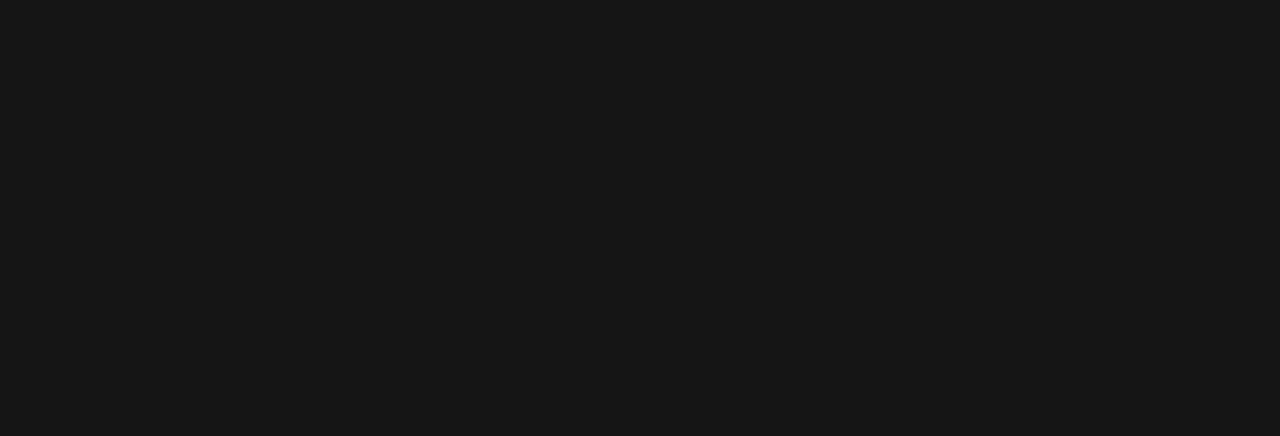
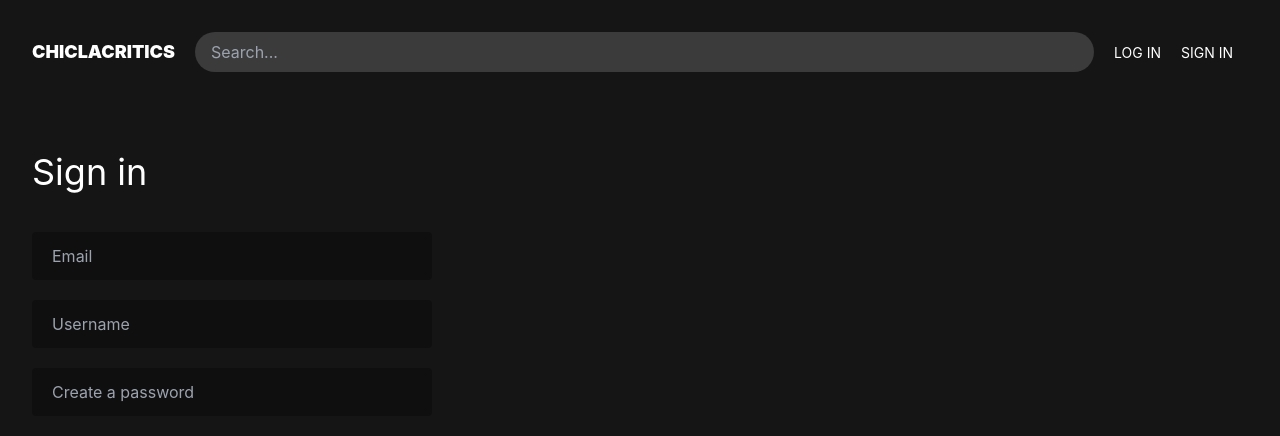
Before and after one commit to albertocaste/chiclacritics-frontend, an Angular app: page /signin in a window 1280 px wide. Before the commit this address led to /. Shown: the top 436 px of the page. Built offline with nearby package versions, Linux system fonts and the light colour scheme.

Commit message:
pagina login y signin. Declaracion formControl

```diff
--- a/src/app/app.component.html
+++ b/src/app/app.component.html
@@ -1 +1,7 @@
+<header class="w-full flex gap-5 items-center">
+    <h1 class="text-5xl text-white"> Chiclacritics </h1>
+    <input type="text" placeholder="Search..." class="search-bar bg-gray-800 rounded-full px-4 py-2 w-full">
+    <a routerLink="/login" routerLinkActive="active">LOG IN</a>
+    <a routerLink="/signin" routerLinkActive="active">SIGN IN</a>
+</header>
 <router-outlet></router-outlet>
--- /dev/null
+++ b/src/app/app.component.scss
@@ -0,0 +1,19 @@
+.search-bar {
+    background-color: rgba(255, 255, 255, 0.16);
+    color: rgba(255, 255, 255, 0.6);
+}
+header {
+    text-transform: uppercase;
+    h1 {
+        font-size: 18px;
+        font-weight: 900;
+        color: #fff;
+    }
+    a {
+        font-size: 14px;
+        font-weight: 400;
+        color: #fff;
+        border: none;
+        white-space: nowrap;
+    }
+}
--- a/src/app/app.component.ts
+++ b/src/app/app.component.ts
@@ -1,16 +1,16 @@
 import { Component } from '@angular/core';
 import { CommonModule } from '@angular/common';
-import { RouterOutlet } from '@angular/router';
+import { RouterLink, RouterLinkActive, RouterOutlet } from '@angular/router';
 
 @Component({
   selector: 'app-root',
   standalone: true,
   imports: [
     CommonModule,
-    RouterOutlet
+    RouterLink, RouterLinkActive, RouterOutlet
   ],
   templateUrl: './app.component.html',
-  styleUrl: './app.component.sass'
+  styleUrl: './app.component.scss'
 })
 export class AppComponent {
   title = 'chiclacritics-frontend';
--- a/src/app/app.routes.ts
+++ b/src/app/app.routes.ts
@@ -21,5 +21,13 @@
             title: 'login',
             breadcrumb: 'login'
         }
+    },
+    {
+        path: 'signin',
+        component: LoginComponent,
+        data: {
+            title: 'signin',
+            breadcrumb: 'signin'
+        }
     }
 ];
--- a/src/app/ui/pages/login/login.component.html
+++ b/src/app/ui/pages/login/login.component.html
@@ -1 +1,8 @@
-<p>login works!</p>
+<h2 class="mt-20 mb-10 text-4xl	text-white">{{ urlIsLogin ? 'Log in' : 'Sign in'}}</h2>
+<form class="w-1/3">
+    <input type="text" class="h-12 w-full bg-black/30 pl-5 mb-5 rounded" placeholder="Email">
+    @if(!urlIsLogin) {
+        <input type="text" class="h-12 w-full bg-black/30 pl-5 mb-5 rounded" placeholder="Username">
+    }
+    <input type="text" class="h-12 w-full bg-black/30 pl-5 rounded" placeholder="{{ urlIsLogin ? 'Password' : 'Create a password'}}">
+</form>
--- a/src/app/ui/pages/login/login.component.ts
+++ b/src/app/ui/pages/login/login.component.ts
@@ -1,4 +1,6 @@
-import { Component } from '@angular/core';
+import { Component, OnInit } from '@angular/core';
+import { Router } from '@angular/router';
+import { AbstractControl, FormBuilder, FormControl, FormGroup, Validator, Validators } from '@angular/forms';
 
 @Component({
   selector: 'app-login',
@@ -7,6 +9,22 @@
   templateUrl: './login.component.html',
   styleUrl: './login.component.scss'
 })
-export class LoginComponent {
+export class LoginComponent implements OnInit {
 
+  urlIsLogin: boolean | undefined = undefined;
+  form: FormGroup = new FormGroup({
+    email: new FormControl('', [Validators.required, Validators.email]),
+    password: new FormControl('', [Validators.required])
+  })
+
+  constructor(private router: Router) {
+  }
+
+  ngOnInit(): void {
+      this.urlIsLogin = this.router.url == "/login" ? true : false;
+      if(!this.urlIsLogin) {
+        let usernameControl = new FormControl('', [Validators.required]);
+        this.form.addControl('username', usernameControl);
+      }
+  }
 }
--- a/src/app/ui/pages/main-layout/main-layout.component.html
+++ b/src/app/ui/pages/main-layout/main-layout.component.html
@@ -1,9 +1,3 @@
-<header class="w-full flex gap-5 items-center">
-    <h1 class="text-5xl text-white"> Chiclacritics </h1>
-    <input type="text" placeholder="Search..." class="search-bar bg-gray-800 rounded-full px-4 py-2 w-full">
-    <a routerLink="/login" routerLinkActive="active">LOG IN</a>
-    <a routerLink="/signin" routerLinkActive="active">SIGN IN</a>
-</header>
 <main class="content pt-10 h-full">
     <nav class="mt-10 mr-5">
         <ul>
--- a/src/app/ui/pages/main-layout/main-layout.component.scss
+++ b/src/app/ui/pages/main-layout/main-layout.component.scss
@@ -1,22 +1,3 @@
-.search-bar {
-    background-color: rgba(255, 255, 255, 0.16);
-    color: rgba(255, 255, 255, 0.6);
-}
-header {
-    text-transform: uppercase;
-    h1 {
-        font-size: 18px;
-        font-weight: 900;
-        color: #fff;
-    }
-    a {
-        font-size: 14px;
-        font-weight: 400;
-        color: #fff;
-        border: none;
-        white-space: nowrap;
-    }
-}
 .content {
     display: grid;
     grid-template-columns: 300px 1fr;
```
Also changed, not shown: src/app/app.component.sass (deleted).
